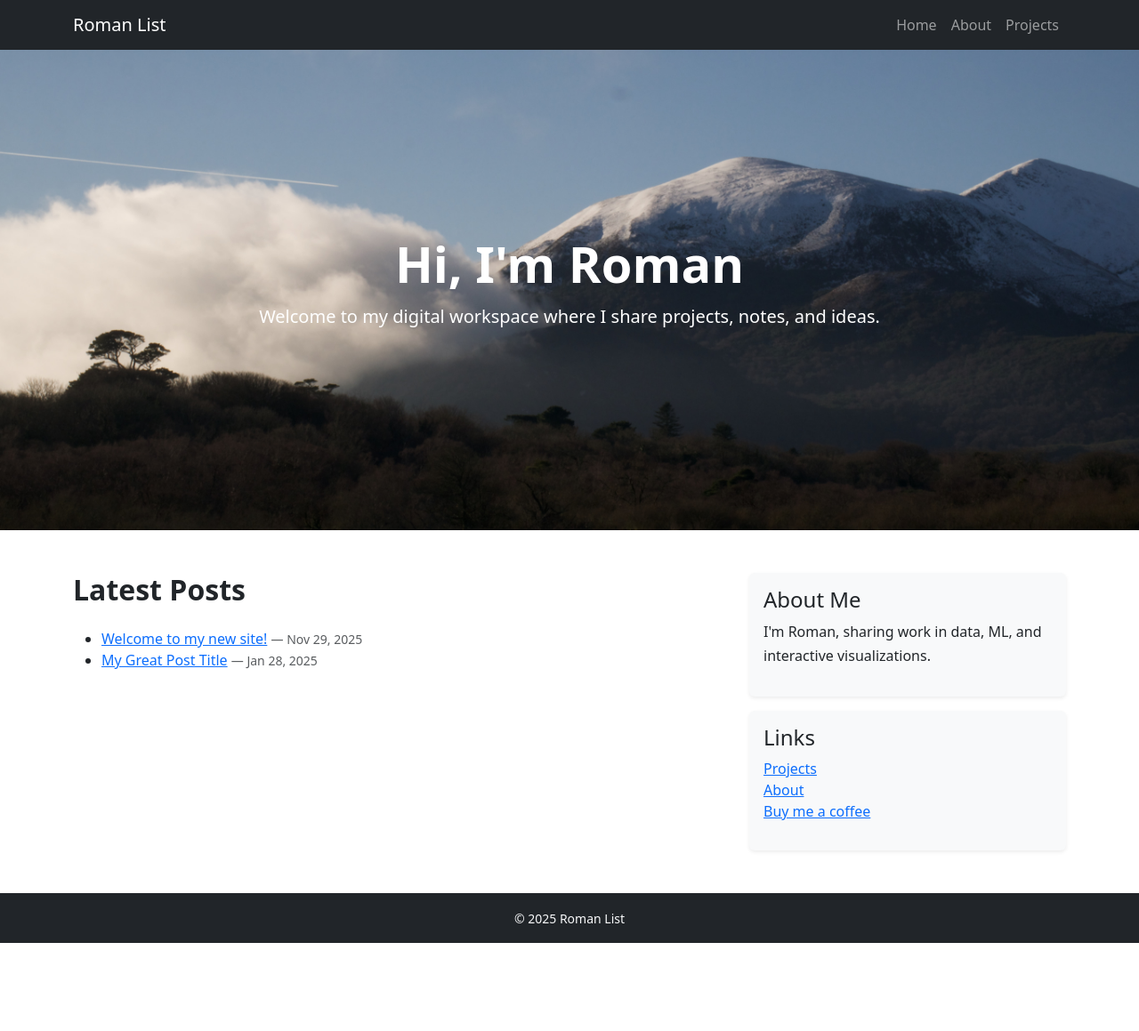
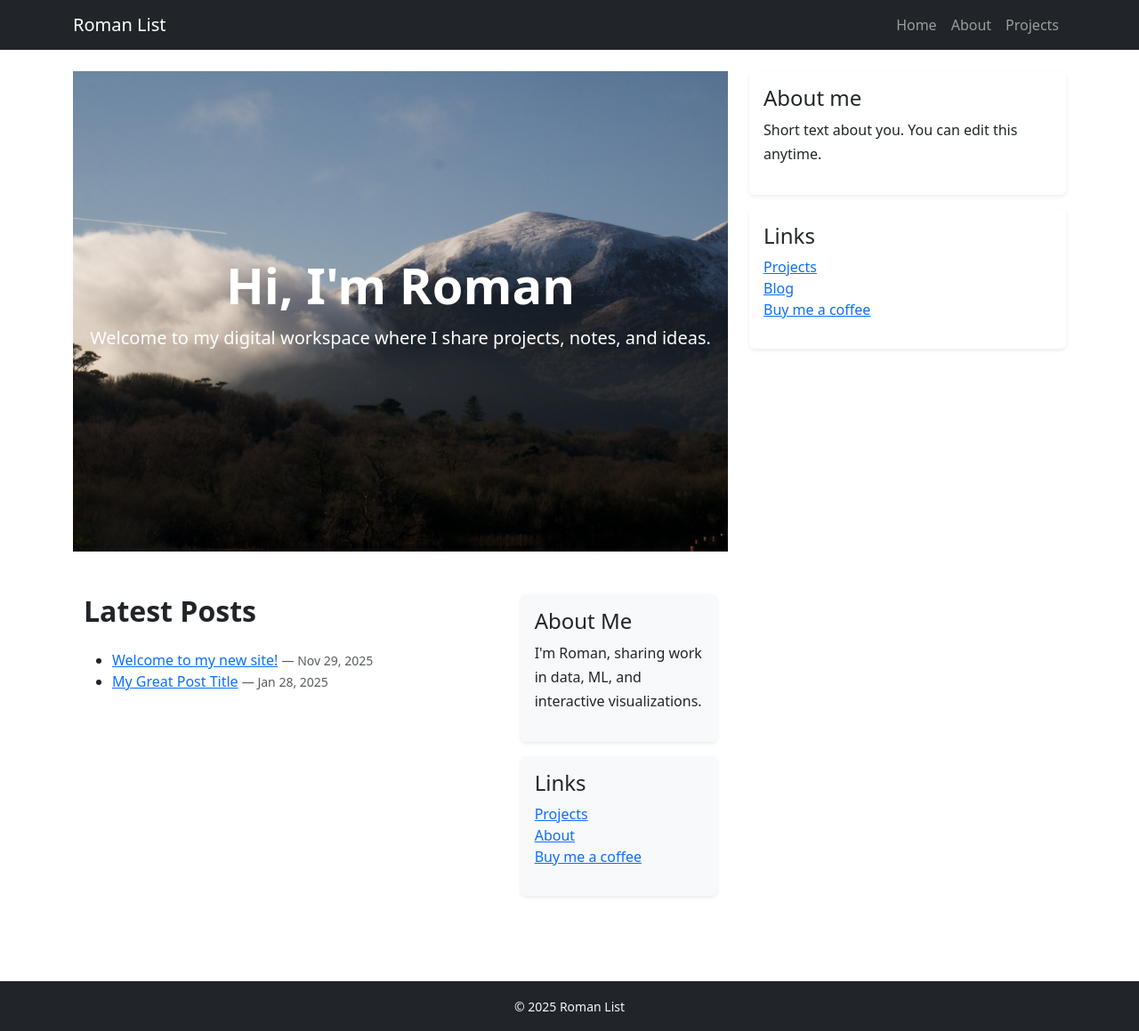
Before and after one commit to wolfromanlist/wolfromanlist.github.io, a Jekyll site: the page built from index.md, in a window 1280 px wide. Shown: the whole page at 89% size. Built offline with Jekyll 4.4.1, drawn with Linux system fonts in a browser that asks for light colours; before the commit the page ends 1060 px from its top, so only the background shows below that.

Commit message:
change design

```diff
--- a/_layouts/default.html
+++ b/_layouts/default.html
@@ -17,7 +17,29 @@
   {% include header.html %}
 
   <!-- Page content will go here -->
-  {{ content }}
+  <main class="container mt-4">
+    <div class="row">
+      <div class="col-lg-8">
+        {{ content }}
+      </div>
+
+      <aside class="col-lg-4">
+        <div class="p-3 mb-3 bg-white rounded shadow-sm">
+          <h4>About me</h4>
+          <p>Short text about you. You can edit this anytime.</p>
+        </div>
+
+        <div class="p-3 bg-white rounded shadow-sm">
+          <h4>Links</h4>
+          <ul class="list-unstyled">
+            <li><a href="/projects">Projects</a></li>
+            <li><a href="/blog">Blog</a></li>
+            <li><a href="https://buymeacoffee.com/wolfromanlist">Buy me a coffee</a></li>
+          </ul>
+        </div>
+      </aside>
+    </div>
+  </main>
 
   {% include footer.html %}
 
```
